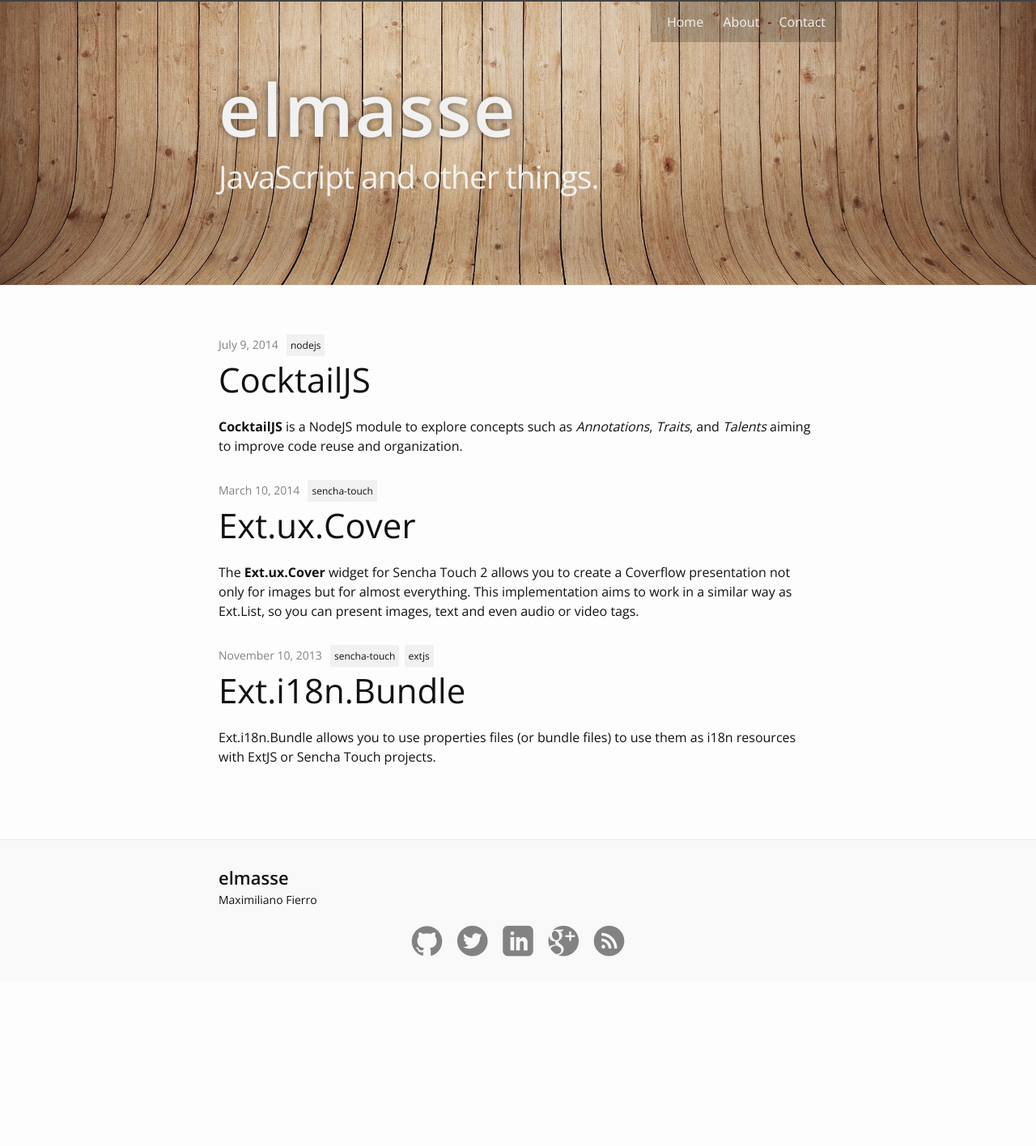
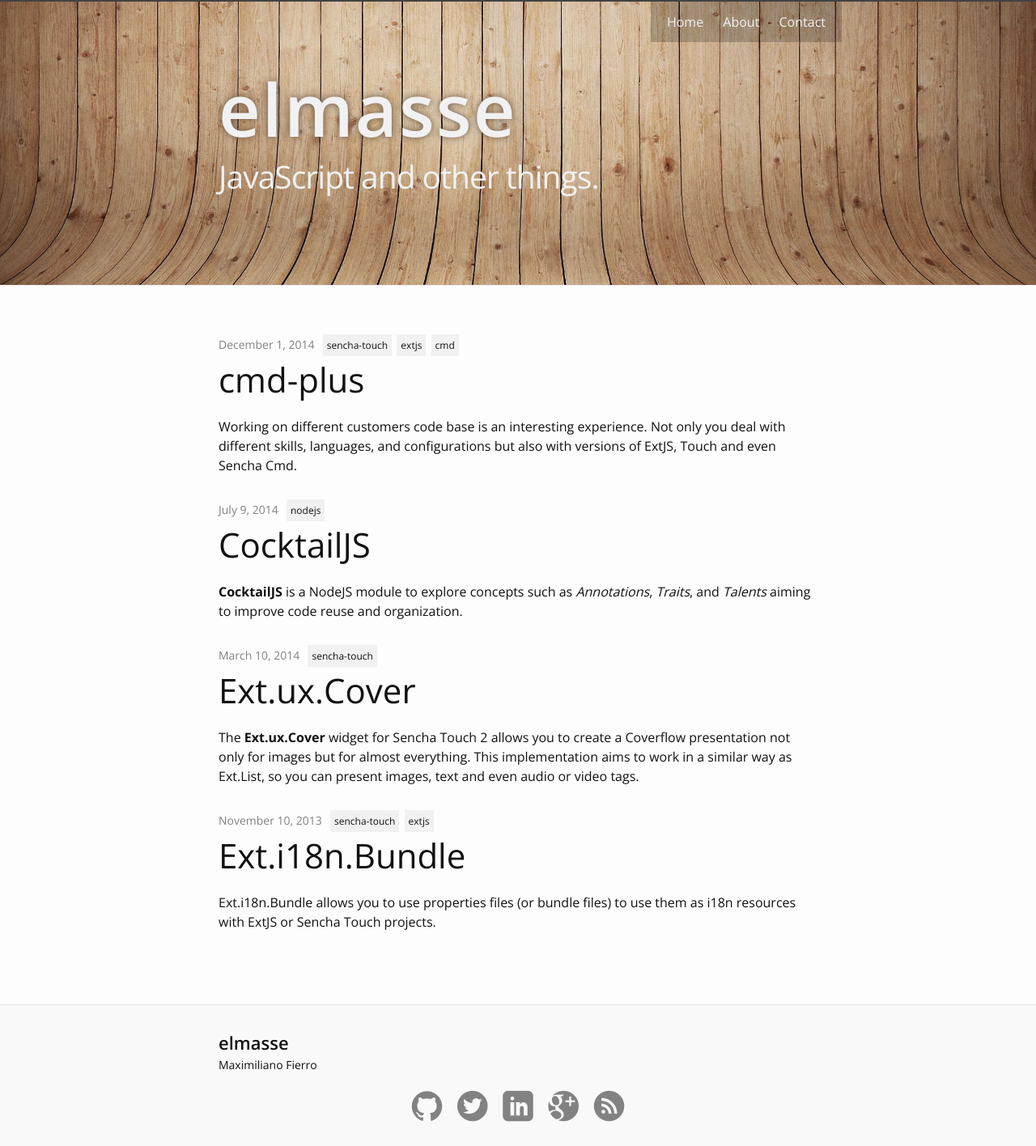
Before and after one commit to elmasse/elmasse.io, a Jekyll site: the page built from index.html, in a window 1280 px wide. Shown: the whole page at 81% size. Built offline with Jekyll 4.4.1, drawn with Linux system fonts in a browser that asks for light colours; Markdown is read by kramdown in place of the engine named in the settings; before the commit the page ends 1212 px from its top, so only the background shows below that; some of the changed lines change nothing that is shown.

Commit message:
config update. new post.

````diff
--- a/_config.yml
+++ b/_config.yml
@@ -10,5 +10,5 @@ google_plus_username: MaximilianoFierro
 linkedin_username: maximilianofierro
 
 # Build settings
-markdown: kramdown
+markdown: redcarpet
 permalink: none
--- /dev/null
+++ b/_posts/2014-12-01-cmd-plus.md
@@ -0,0 +1,76 @@
+---
+layout: post
+title:  "cmd-plus"
+description: An experiment to run the right cmd
+categories: projects
+tags: [sencha-touch, extjs, cmd]
+---
+
+Working on different customers code base is an interesting experience. Not only you deal with different skills, languages, and configurations but also with versions of ExtJS, Touch and even Sencha Cmd.
+
+In order to replicate the exact same environment we usually keep all public versions of Sencha Cmd locally, and then change the `.bashrc` file or create an alias to use the right version.
+
+To avoid that process, I created a very simple nodejs utility: `cmd-plus`
+
+cmd-plus is an experiment to run the Sencha Cmd version based on the project metadata information (`sencha.cfg`). It is a simple wrapper for Sencha Cmd, so you can use it transparently by just installing cmd-plus and run it instead of `sencha`
+
+## Install
+
+You only need to install it using npm:
+
+
+```
+$ sudo npm install -g cmd-plus
+
+```
+
+## Usage
+
+There are a few more options you can run with `cmd-plus`
+
+### list
+Shows the list of all current versions available in your system.
+
+You can check your installed versions with:
+
+```
+$ cmd-plus list
+4.0.0.161
+4.0.3.74
+4.0.4.84
+5.0.0.114
+5.0.0.160
+5.0.1.231
+5.0.2.274
+5.0.3.324
+```
+
+### use [version] {sencha cmd options}
+Uses the given Sencha Cmd version to run the command.
+
+This will generate a new app using cmd version 4.0.4.84
+
+```
+$ cmd-plus use 4.0.4.84 -sdk ../touch-2.4.0 generate app MyApp MyApp
+```
+
+### version
+Returns the current cmd-plus version
+
+```
+$ cmd-plus version
+cmd-plus v1.0.0
+```
+
+### sencha
+Running any other sencha cmd command is transparent:
+
+```
+$ cmd-plus which
+```
+
+This will execute the current installed `sencha which` command. But, if you are under a sencha touch / extjs root app folder it will read the ./.sencha/app/sencha.cfg file and use the cmd version from it. If it is not installed it will default to the latest version.
+
+## Github Repository
+
+You can check the [sencha-cmd-plus](https://github.com/elmasse/sencha-cmd-plus) repository for the latest updates or to report any issues.
````
